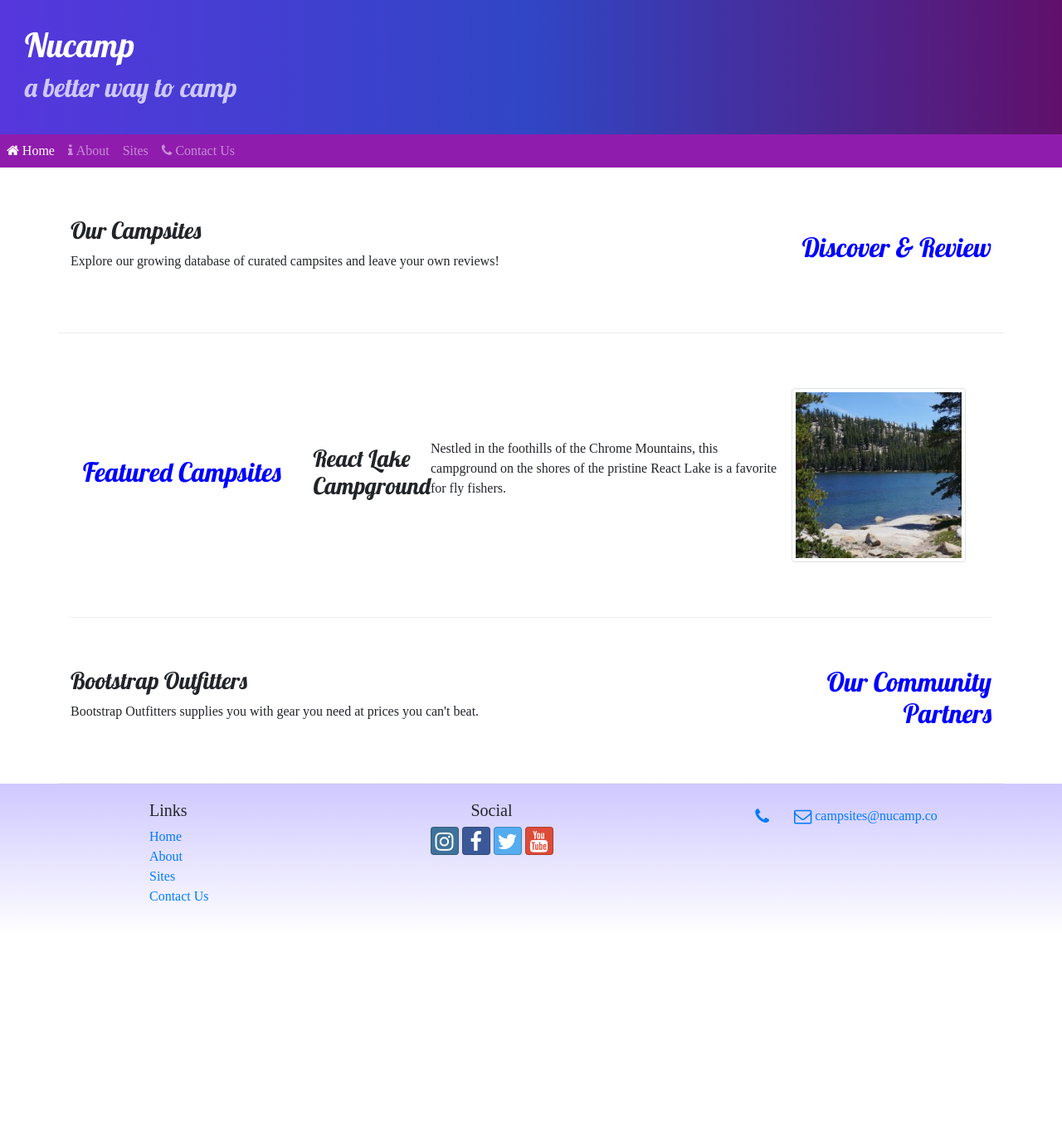
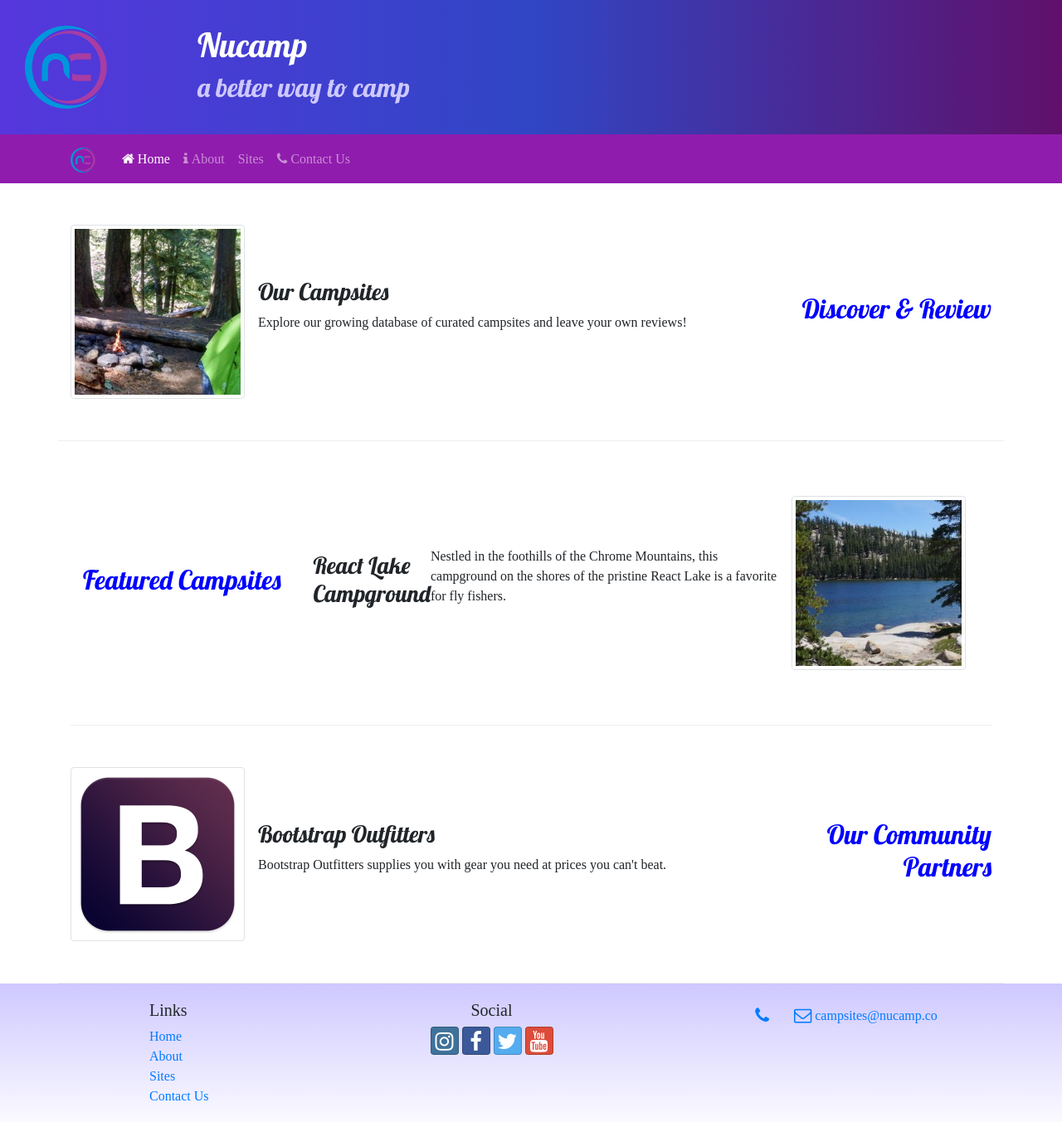
Before and after one commit to Amaretess/camping-website, a website: page index.html in a window 1280 px wide. Shown: the whole page at 83% size. Before the commit the page ends 1129 px from the top, so only its background shows below. Drawn offline with nearby package versions, Linux system fonts and the light colour scheme.

Commit message:
media and images

```diff
--- a/index.html
+++ b/index.html
@@ -16,6 +16,9 @@
 
     <header class="jumbotron jumbotron-fluid">
         <div class="row">
+            <div class="col-4 col-sm-3 col-md-2 align-self-center">
+                <img src="img/logo.png" class="img-fluid"/>
+            </div>
             <div class="col">
                 <h1>Nucamp</h1>
                 <h2>a better way to camp</h2>
@@ -23,23 +26,22 @@
         </div>
     </header>
 
-    <nav class="my-nav navbar-expand-sm navbar-dark sticky-top">
-
-        <div>
-            <button class="navbar-toggler ml-auto" type="button" data-toggle="collapse" data-target="#nucampNavBar">
-                <span class="navbar-toggler-icon"></span>
+    <nav class="my-nav navbar navbar-expand-sm navbar-dark sticky-top">
+        <div class="container">
+            <a class="navbar-brand" href="index.html"><img src="img/logo.png" class="img-fluid" height="30" width="30" /> </a>
+            <button class="navbar-toggler" type="button" data-toggle="collapse" data-target="#nucampNavbar">
+                <span class="navbar-toggler-icon "></span>
             </button>
-
             <div class="collapse navbar-collapse" id="nucampNavbar">
-                <ul class="navbar-nav">
+                <ul class="navbar-nav ml-2">
                     <li class="nav-item active"><a class="nav-link" href="/"><i class="fa fa-home"></i> Home</a></li>
                     <li class="nav-item"><a class="nav-link" href="aboutus.html"><i class="fa fa-info"> About</i></a></li>
                     <li class="nav-item"><a class="nav-link" href="#"><i class="fa">Sites</i></a></li>
                     <li class="nav-item"><a class="nav-link" href="contactus.html"><i class="fa fa-phone"> Contact Us</i></a></li>
                 </ul>
             </div>
+        </div>
 
-        </div>
     </nav>
 
 <!--new container-->
@@ -52,8 +54,13 @@
                 </div>
                 <!--second col-->
                 <div class="col">
-                    <h3>Our Campsites</h3>
-                    <p class="d-none d-sm-block">Explore our growing database of curated campsites and leave your own reviews!</p>
+                    <div class="media">
+                        <img class="d-flex mr-3 img-thumbnail" src="img/breadcrumb-trail-thumb.jpg" alt="breadcrumb trail"/>
+                        <div class="media-body align-self-center">
+                            <h3>Our Campsites</h3>
+                            <p class="d-none d-sm-block">Explore our growing database of curated campsites and leave your own reviews!</p>
+                        </div>
+                    </div>
                 </div>
     <!--end of first row-->
             </div>
@@ -78,7 +85,7 @@
 <!--end of container-->
 
         <div class="container">
-    <!--new row-->
+    <!--third row-->
             <div class="row row-content align-items-center">
         <!--col 1-->
                 <div class="col-sm-4 order-sm-last col-md-3">
@@ -86,10 +93,16 @@
                 </div>
         <!--col 2-->
                 <div class="col">
-                    <h3>Bootstrap Outfitters</h3>
-                    <p class="d-none d-sm-block">Bootstrap Outfitters supplies you with gear you need at prices you can't beat.</p>
+                    <div class="media">
+                        <img class="d-flex mr-3 img-thumbnail" src="img/bootstrap-thumb.png" alt="bootstrap outfitters"/>
+                        <div class="media-body align-self-center">
+                            <h3>Bootstrap Outfitters</h3>
+                            <p class="d-none d-sm-block">Bootstrap Outfitters supplies you with gear you need at prices you can't beat.</p>
+                        </div>
+                    </div>
+
                 </div>
-    <!--end of second row-->
+    <!--end of third row-->
             </div>
         </div>
         <footer class="site-footer">
```
Also changed, not shown: aboutus.html (+3 -2 lines), contactus.html (+3 -3 lines).
